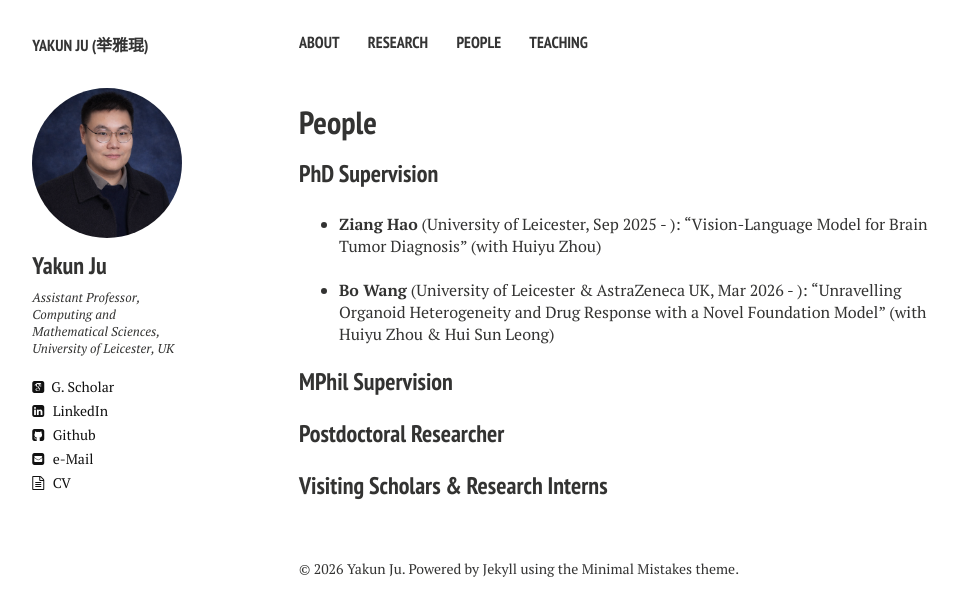
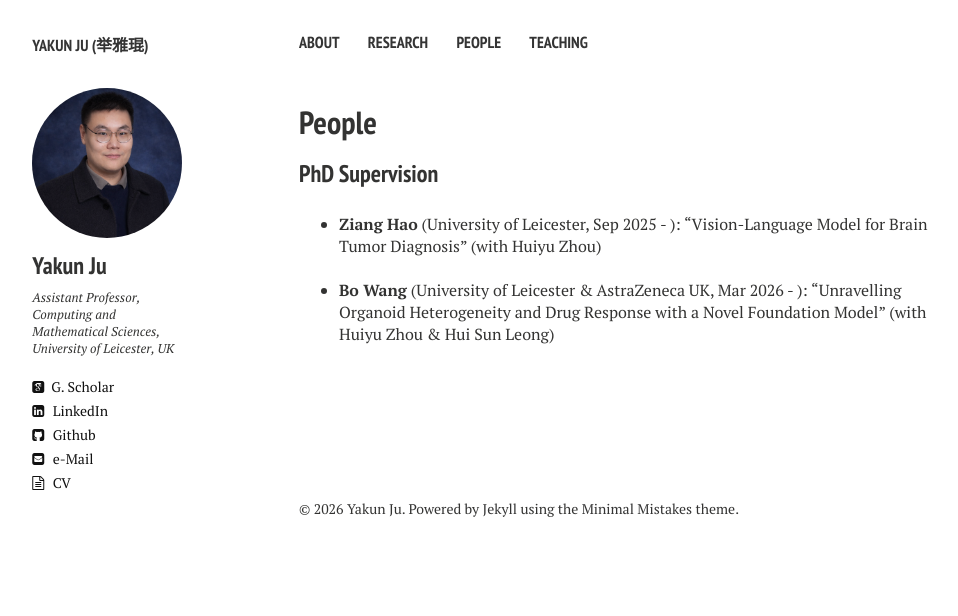
Before and after one commit to juyakun/juyakun.github.io, a Jekyll site: the page built from people.md, in a window 1280 px wide. Shown: the top 616 px of the page, without its empty margins (21-979 px from the left). Built offline with Jekyll 4.4.1, drawn with Linux system fonts in a browser that asks for light colours; nearby versions of some CDN libraries.

Commit message:
Update people.md

```diff
--- a/people.md
+++ b/people.md
@@ -11,9 +11,3 @@ comments: false
 <br>
 <br>
 * **Bo Wang** (University of Leicester & AstraZeneca UK, Mar 2026 - ):  "Unravelling Organoid Heterogeneity and Drug Response with a Novel Foundation Model" (with Huiyu Zhou & Hui Sun Leong)
-
-### MPhil Supervision
-
-### Postdoctoral Researcher
-
-### Visiting Scholars & Research Interns
```
